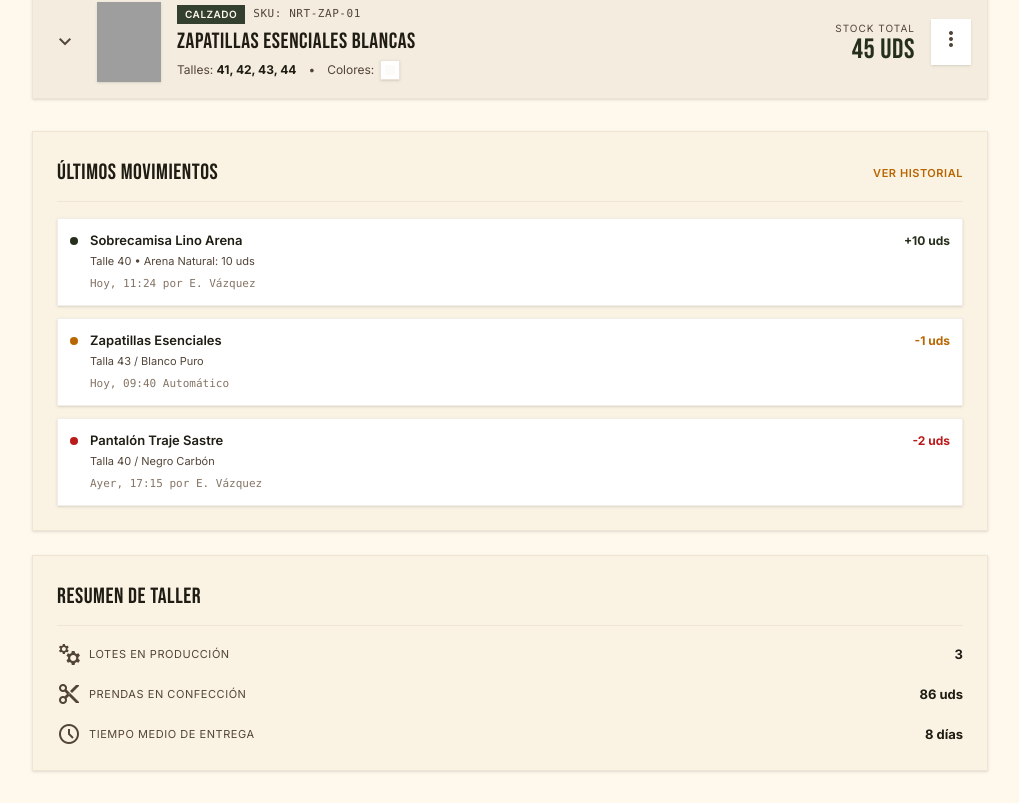
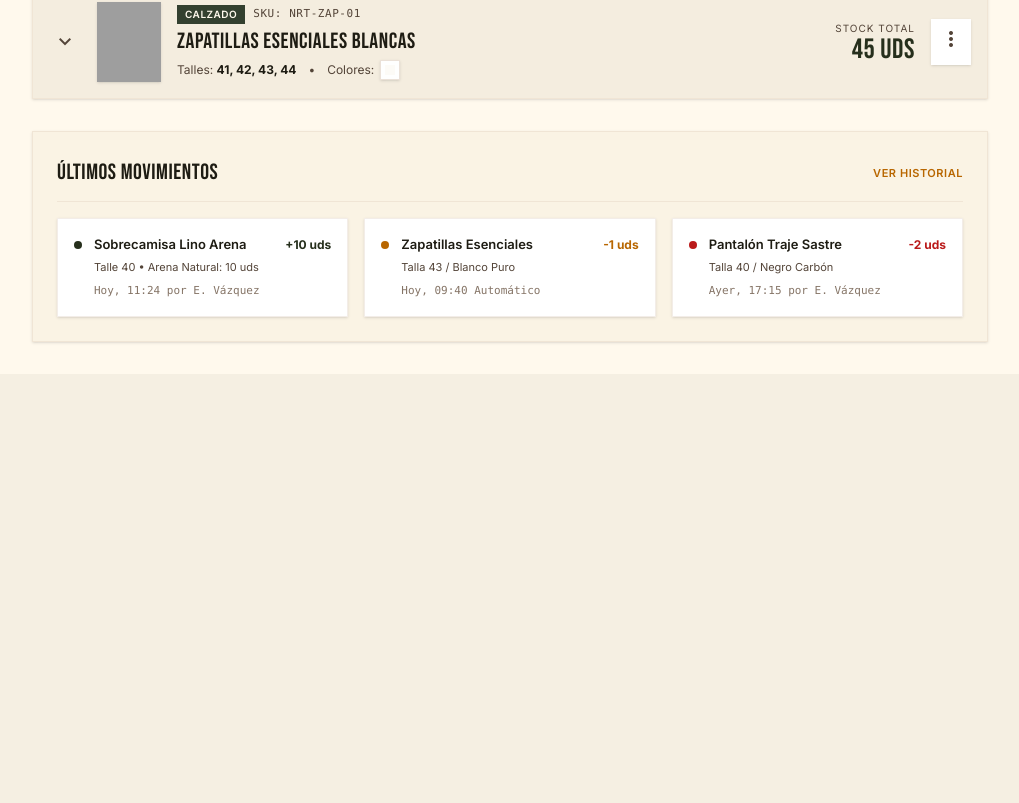
Before and after one commit to Angelussz/proyecto-norte, a Next.js app: page /admin/inventario in a window 1280 px wide. Shown: the part 1471-2274 px from the top of the page, without its empty margins (260-1279 px from the left). After the commit the page ends 1845 px from the top, so only its background shows below. Built offline with nearby package versions, Linux system fonts and the light colour scheme; grey boxes are pictures that could not be loaded.

Commit message:
refactor(admin): mover ultimos movimientos debajo de los productos a ancho completo y remover resumen de taller

```diff
--- a/features/admin/components/admin-inventory-view.tsx
+++ b/features/admin/components/admin-inventory-view.tsx
@@ -496,10 +496,8 @@ export function AdminInventoryView() {
           </div>
         </div>
 
-        {/* ── Main Workspace ── */}
-        <div className="grid grid-cols-1 2xl:grid-cols-12 gap-8">
-          {/* ── Left: Product Matrix ── */}
-          <div className="2xl:col-span-8 flex flex-col gap-5">
+        {/* ── Main Workspace: Product Matrix ── */}
+        <div className="w-full flex flex-col gap-5">
           {/* Paginación */}
           <div className="flex items-center justify-between pb-2 border-b border-outline-variant/30">
             <span className="font-inter text-[11px] uppercase tracking-wider text-on-surface-variant">
@@ -799,10 +797,8 @@ export function AdminInventoryView() {
           ))}
         </div>
 
-          {/* ── Right: Panel Lateral ── */}
-          <div className="2xl:col-span-4 flex flex-col gap-6">
-            {/* Últimos Movimientos */}
-            <div className="bg-surface-container-low border border-outline-variant/30 shadow-sm p-6 flex flex-col gap-4">
+        {/* ── Últimos Movimientos (Ancho Completo) ── */}
+        <section className="w-full bg-surface-container-low border border-outline-variant/30 shadow-sm p-6 flex flex-col gap-4">
           <div className="flex items-center justify-between pb-3 border-b border-outline-variant/30">
             <h4 className="font-headline text-[22px] tracking-wide text-on-surface uppercase">
               ÚLTIMOS MOVIMIENTOS
@@ -814,14 +810,10 @@ export function AdminInventoryView() {
               Ver Historial
             </a>
           </div>
-              <div className="flex flex-col gap-3">
+          <div className="grid grid-cols-1 md:grid-cols-3 gap-4">
             {MOVEMENTS.map((mov) => {
               const dotColor =
-                    mov.type === "in"
-                      ? "bg-secondary"
-                      : mov.type === "out"
-                        ? "bg-primary"
-                        : "bg-error";
+                mov.type === "in" ? "bg-secondary" : mov.type === "out" ? "bg-primary" : "bg-error";
               const deltaColor =
                 mov.type === "in"
                   ? "text-secondary"
@@ -831,7 +823,7 @@ export function AdminInventoryView() {
               return (
                 <div
                   key={mov.id}
-                      className="bg-white border border-outline-variant/30 shadow-sm flex items-start gap-3 p-3"
+                  className="bg-white border border-outline-variant/30 shadow-sm flex items-start gap-3 p-4"
                 >
                   <div className={`w-2 h-2 rounded-full ${dotColor} mt-1.5 shrink-0`} />
                   <div className="flex-1 min-w-0">
@@ -839,14 +831,14 @@ export function AdminInventoryView() {
                       <span className="font-inter text-[13px] font-semibold text-on-surface truncate">
                         {mov.product}
                       </span>
-                          <span className={`font-inter text-[12px] font-bold ${deltaColor}`}>
+                      <span className={`font-inter text-[12px] font-bold ${deltaColor} shrink-0`}>
                         {mov.delta > 0 ? `+${mov.delta}` : mov.delta} uds
                       </span>
                     </div>
-                        <p className="font-inter text-[11px] text-on-surface-variant mt-0.5">
+                    <p className="font-inter text-[11px] text-on-surface-variant mt-1">
                       {mov.detail}
                     </p>
-                        <span className="font-inter text-[11px] text-outline font-mono">
+                    <span className="font-inter text-[11px] text-outline font-mono block mt-2">
                       {mov.time}
                     </span>
                   </div>
@@ -854,49 +846,7 @@ export function AdminInventoryView() {
               );
             })}
           </div>
-            </div>
-
-            {/* Resumen de Taller */}
-            <div className="bg-surface-container-low border border-outline-variant/30 shadow-sm p-6 flex flex-col gap-4">
-              <div className="pb-3 border-b border-outline-variant/30">
-                <h4 className="font-headline text-[22px] tracking-wide text-on-surface uppercase">
-                  RESUMEN DE TALLER
-                </h4>
-              </div>
-              <div className="flex flex-col gap-4">
-                {[
-                  {
-                    label: "Lotes en producción",
-                    value: "3",
-                    icon: "manufacturing",
-                  },
-                  {
-                    label: "Prendas en confección",
-                    value: "86 uds",
-                    icon: "content_cut",
-                  },
-                  {
-                    label: "Tiempo medio de entrega",
-                    value: "8 días",
-                    icon: "schedule",
-                  },
-                ].map((item) => (
-                  <div key={item.label} className="flex items-center justify-between gap-2">
-                    <div className="flex items-center gap-2 text-on-surface-variant">
-                      <span className="material-symbols-outlined text-[16px]">{item.icon}</span>
-                      <span className="font-inter text-[11px] uppercase tracking-wider">
-                        {item.label}
-                      </span>
-                    </div>
-                    <span className="font-inter text-[13px] font-bold text-on-surface">
-                      {item.value}
-                    </span>
-                  </div>
-                ))}
-              </div>
-            </div>
-          </div>
-        </div>
+        </section>
       </div>
     </main>
   );
```
Lines whose indentation alone changed are shown as unchanged.
